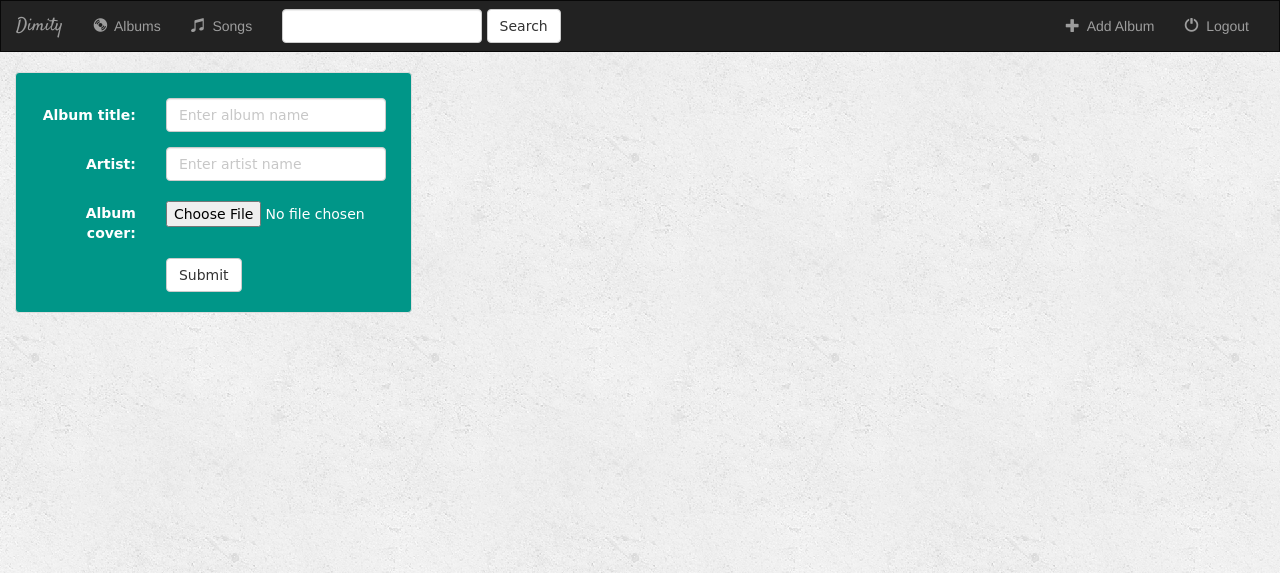
After one commit to townim-faisal/django-dimiti, a Django app: page /music/create_album/ in a window 1280 px wide. The commit adds this page. Shown: the top 573 px of the page. Run offline with Django 3.2, Linux system fonts and the light colour scheme; some libraries are stand-ins or nearby versions.

Commit message:
Adding album and song feature, file upload feature with firebse

```diff
--- /dev/null
+++ b/Mysite/music/albums/album_crud.py
@@ -0,0 +1,69 @@
+from django.http import HttpResponse
+from django.shortcuts import render, get_object_or_404
+from pyrebase import pyrebase
+
+from music.models import Album
+
+album_cover_folder = 'music/album_cover/'
+
+def get_album_list(request):
+    albums = Album.objects.all()
+    context = {
+        'title': 'song list',
+        'albums': albums,
+    }
+    return render(request, 'music/album/album_list.html', context)
+
+def get_album_details(request, album_id, **kwargs):
+    album = get_object_or_404(Album, pk=album_id)
+    songs = album.song_set.all()
+    context = {
+        'title': album.album_title,
+        'album': album,
+        'songs': songs
+    }
+    return render(request, 'music/album/details.html', context)
+
+
+def save_img_to_firebase(img):
+    from ..views import FB_C
+    firebase = FB_C().get_firebase_instance()
+    storage = firebase.storage()
+    storage.child(album_cover_folder + str(img)).put(img)
+    im_url = storage.child(album_cover_folder + str(img)).get_url(None)
+    return im_url
+
+
+def make_album(request):
+    error_msg = []
+    context = {
+        'title': 'Create Album',
+        'error_msg': error_msg,
+    }
+    if request.method == 'GET':
+        print(request.method)
+        return render(request, 'music/album/create_album.html', context)
+
+    else:
+        is_form_valid = True
+        print(request.POST)
+        album_title = request.POST['album_title']
+        artist = request.POST['artist']
+        img = None
+        if request.FILES and (not request.FILES['album_cover'].content_type.__contains__('image/')): #check valid file
+            context['error_msg'].append('Upload an image file')
+            is_form_valid = False
+        elif request.FILES and request.FILES['album_cover'].content_type.__contains__('image/'):
+            img = request.FILES['album_cover']
+
+        if not (album_title and artist): #check all fields filled
+            context['error_msg'].append('Fill up all fields')
+            is_form_valid = False
+
+        if is_form_valid:
+            if img:
+                img = save_img_to_firebase(img)
+            album = Album(album_title=album_title, artist=artist, image=img)
+            album.save()
+            return get_album_details(request, album.id)
+        return render(request, 'music/album/create_album.html', context)
--- a/Mysite/music/models.py
+++ b/Mysite/music/models.py
@@ -5,7 +5,7 @@ from django.db import models
 class Album(models.Model):
     album_title = models.CharField(max_length=200)
     artist = models.CharField(max_length=200)
-    image = models.CharField(max_length=300)
+    image = models.CharField(max_length=300, blank=True, null=True)
     class Meta:
         ordering = ['album_title']
 
@@ -21,7 +21,7 @@ class File_type(models.Model):
 class Song(models.Model):
     song_title = models.CharField(max_length=200)
     album = models.ForeignKey(Album, on_delete=models.CASCADE)
-    file_type = models.ForeignKey(File_type, on_delete=models.CASCADE)
+    file_url = models.CharField(max_length=500)
 
     class Meta:
         ordering = ['song_title']
--- a/Mysite/music/static/music/style.css
+++ b/Mysite/music/static/music/style.css
@@ -34,3 +34,13 @@ ul.errorlist > li {
 .frame-album img{
     height: 200px;
 }
+
+.form-container{
+    padding-top: 25px;
+    padding-left: 25px;
+    padding-right: 25px;
+    padding-bottom: 5px;
+}
+form, .error_msg {
+  font-family: "Comic Sans MS", cursive, sans-serif;
+}
--- a/Mysite/music/templates/music/album_list.html
+++ b/Mysite/music/templates/music/album/album_list.html
@@ -40,7 +40,7 @@
         {% else %}
             <div class="col-sm-12">
                 <br>
-                <a href="#">
+                <a href="{% url 'music:create-album' %}">
                     <button type="button" class="btn btn-success">
                         <span class="glyphicon glyphicon-plus"></span>&nbsp; Add an Album
                     </button>
--- /dev/null
+++ b/Mysite/music/templates/music/album/create_album.html
@@ -0,0 +1,49 @@
+{% extends 'music/base.html' %}
+
+
+{% block body %}
+    <div class="col-lg-4 col md-6">
+        <div class="thumbnail w3-container w3-teal form-container">
+            {% if error_msg %}
+                {% for e in error_msg %}
+                    <div class="col-lg-4 col-sm-2"></div>
+                    <div class="col-lg-8 col-sm-10"  style="padding: 0; margin: 0"><p class="w3-medium w3-center error_msg" style="padding: 0; margin-bottom: 2%;">{{ e }}!</p></div>
+                {% endfor %}
+            {% endif %}
+
+            <form class="form-horizontal" method="post" action="{% url 'music:create-album' %}" enctype="multipart/form-data">
+                {% csrf_token %}
+                <div class="form-group">
+                    <label class="control-label col-lg-4 col-sm-2" for="album_title">Album title:</label>
+                    <div class="col-lg-8 col-sm-10">
+                        <input type="text" class="form-control" id="album_title" placeholder="Enter album name" name="album_title">
+                    </div>
+                </div>
+                <div class="form-group">
+                    <label class="control-label col-lg-4 col-sm-2" for="artist">Artist:</label>
+                    <div class="col-lg-8 col-sm-10">
+                        <input type="text" class="form-control" id="artist" placeholder="Enter artist name" name="artist">
+                    </div>
+                </div>
+                <div class="form-group">
+                    <label class="control-label col-lg-4 col-sm-2" for="album_cover">Album cover:</label>
+                    <div class="col-lg-8 col-sm-10">
+                        <!--file input example -->
+                        <span class="">
+                          <input type="file" id="album_cover" name="album_cover" style="margin-top: 5px;">
+                        </span>
+                    </div>
+                </div>
+                <div class="form-group">
+                    <label class="control-label col-lg-4 col-sm-2" for=""></label>
+                    <div class="col-lg-8 col-sm-10">
+                        <!--file input example -->
+                        <span class="">
+                          <input type="submit" id="create" name="create_btn" class="btn btn-default">
+                        </span>
+                    </div>
+                </div>
+            </form>
+        </div>
+    </div>
+{% endblock %}
--- a/Mysite/music/templates/music/base.html
+++ b/Mysite/music/templates/music/base.html
@@ -9,6 +9,7 @@
 
     {% load staticfiles %}
     <link rel="shortcut icon" type="image/png" href="{%  static 'favicon.ico' %}"/>
+    <link rel="stylesheet" href="https://www.w3schools.com/w3css/4/w3.css">
     <link rel="stylesheet" href="https://maxcdn.bootstrapcdn.com/bootstrap/3.3.6/css/bootstrap.min.css">
     <link href='https://fonts.googleapis.com/css?family=Satisfy' rel='stylesheet' type='text/css'>
     <link rel="stylesheet" type="text/css" href="{% static 'music/style.css' %}"/>
@@ -50,7 +51,7 @@
                 </form>
                 <ul class="nav navbar-nav navbar-right">
                     <li>
-                        <a href="#">
+                        <a href="{% url 'music:create-album' %}">
                             <span class="glyphicon glyphicon-plus" aria-hidden="true"></span>&nbsp; Add Album
                         </a>
                     </li>
@@ -70,5 +71,15 @@
     {% block body %}
 
     {% endblock %}
+
+    <script>
+        {% if error_msg %}
+            {% for e in error_msg %}
+                alert('{{ e }}');
+            {% endfor %}
+        {% endif %}
+
+    </script>
+
 </body>
 </html>
--- a/Mysite/music/templates/music/song_list.html
+++ b/Mysite/music/templates/music/song/song_list.html
@@ -8,10 +8,10 @@
     <div class="row">
         <div class="col-sm-12">
             {% for song in songs %}
-                <div class="col-sm-4 col-lg-4 frame-album">
+                <div class="col-sm-4 col-lg-4">
                     <div class="thumbnail">
                         <div class="caption bg-info">
-                            <a href="#"><h5><span class="glyphicon glyphicon-music"></span> {{ song.song_title }}</h5></a>
+                            <a href="{{ song.file_url }}"><h5><span class="glyphicon glyphicon-music"></span> {{ song.song_title }}</h5></a>
                             <h6>{{ song.album }}</h6>
                             <!-- Delete Album -->
                             <form action="#" method="post" style="display: inline;">
--- a/Mysite/music/urls.py
+++ b/Mysite/music/urls.py
@@ -23,5 +23,7 @@ app_name = 'music'
 urlpatterns = [
     re_path(r'^$', views.album_list, name='album-list'),
     path('<int:album_id>/', views.album_details, name='album-details'),
-    path('all-songs/', views.song_list, name='song-list')
+    path('all-songs/', views.song_list, name='song-list'),
+    path('create_album/', views.create_album, name='create-album'),
+    path('create_song/<int:album_id>/', views.create_song, name='create-song'),
 ]
--- a/Mysite/music/views.py
+++ b/Mysite/music/views.py
@@ -1,32 +1,39 @@
-from django.http import HttpResponse
-from django.shortcuts import render, get_object_or_404
-from music.models import Album, Song
+from .albums.album_crud import *
+from .song.song_crud import *
+import pyrebase;
+# Create your views here.
+##Firebase
+
+class FB_C:
+    config = {
+        'apiKey': "AIzaSyBnmaZaBEOclGeVeJHygiTMvSvc6v2BWMg",
+        'authDomain': "theoryofcreativity-4241e.firebaseapp.com",
+        'databaseURL': "https://theoryofcreativity-4241e.firebaseio.com",
+        'projectId': "theoryofcreativity-4241e",
+        'storageBucket': "theoryofcreativity-4241e.appspot.com",
+        'messagingSenderId': "789207444088"
+    }
+    def get_firebase_instance(self):
+        return pyrebase.initialize_app(self.config)
 
 
-# Create your views here.
+##
+
+
 def album_list(request):
-    albums = Album.objects.all()
-    context = {
-        'title': 'song list',
-        'albums': albums,
-    }
-    return render(request, 'music/album_list.html', context)
+    return get_album_list(request)
+
 
 def album_details(request, album_id):
-    album = get_object_or_404(Album, pk=album_id)
-    songs = album.song_set.all()
-    context = {
-        'title': album.album_title,
-        'album': album,
-        'songs': songs
-    }
-    return render(request, 'music/details.html', context)
+    return get_album_details(request, album_id)
 
 
 def song_list(request):
-    songs = Song.objects.all()
-    context = {
-        'songs': songs,
-        'title': 'All songs'
-    }
-    return render(request, 'music/song_list.html', context)
+    return get_song_list(request)
+
+
+def create_album(request):
+    return make_album(request)
+
+def create_song(request, album_id):
+    return make_song(request, album_id)
```
Also changed, not shown: Mysite/music/song/song_crud.py (added, +61 -0 lines), Mysite/music/templates/music/album/details.html (renamed from Mysite/music/templates/music/details.html, +3 -14 lines), Mysite/music/templates/music/song/create_song.html (added, +39 -0 lines), Mysite/db.sqlite3, Mysite/music/migrations/0002_auto_20190221_0030.py (added), Mysite/music/migrations/0003_auto_20190221_0051.py (added), Mysite/music/migrations/0004_song_file_url.py (added), Mysite/music/migrations/0005_remove_song_file_type.py (added).
